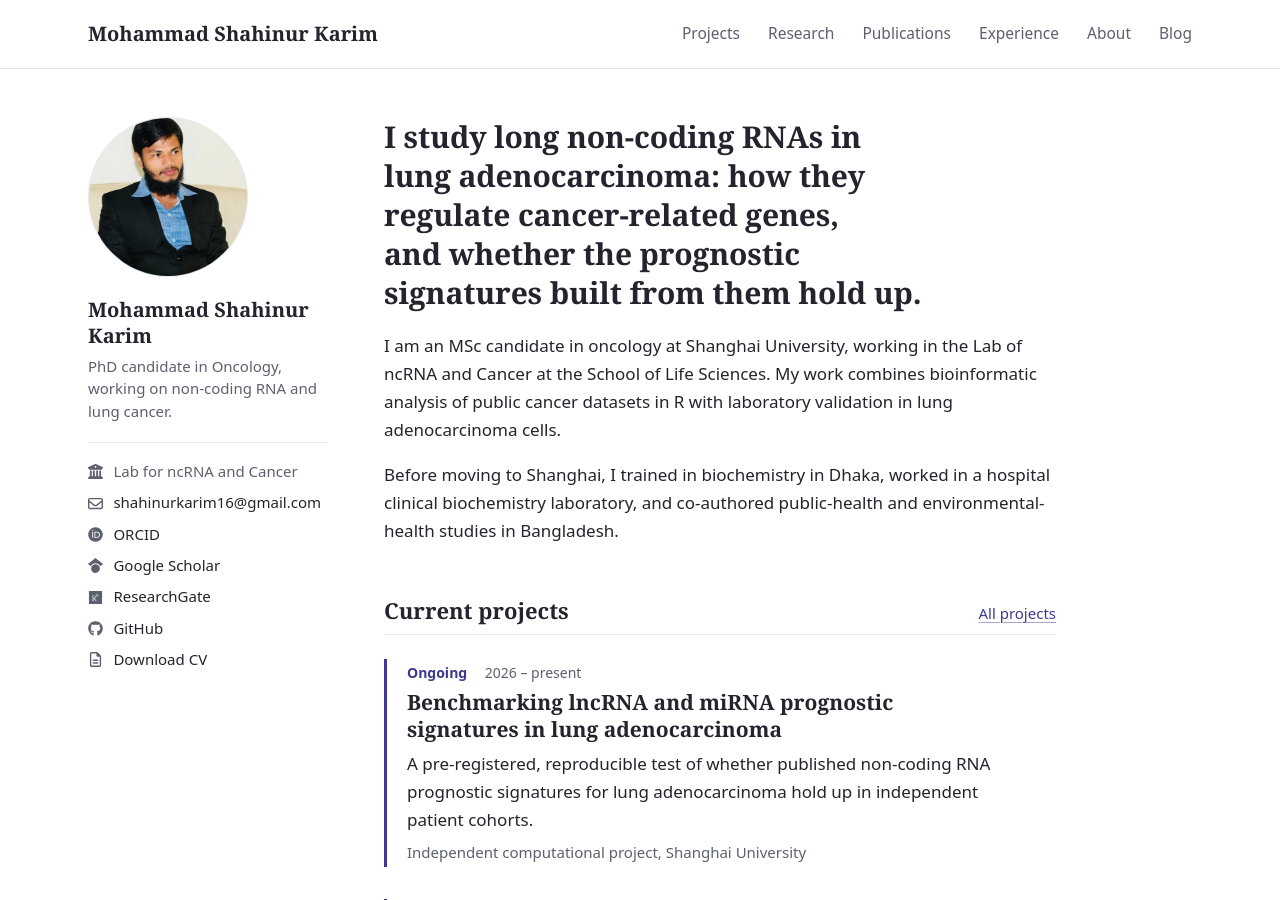
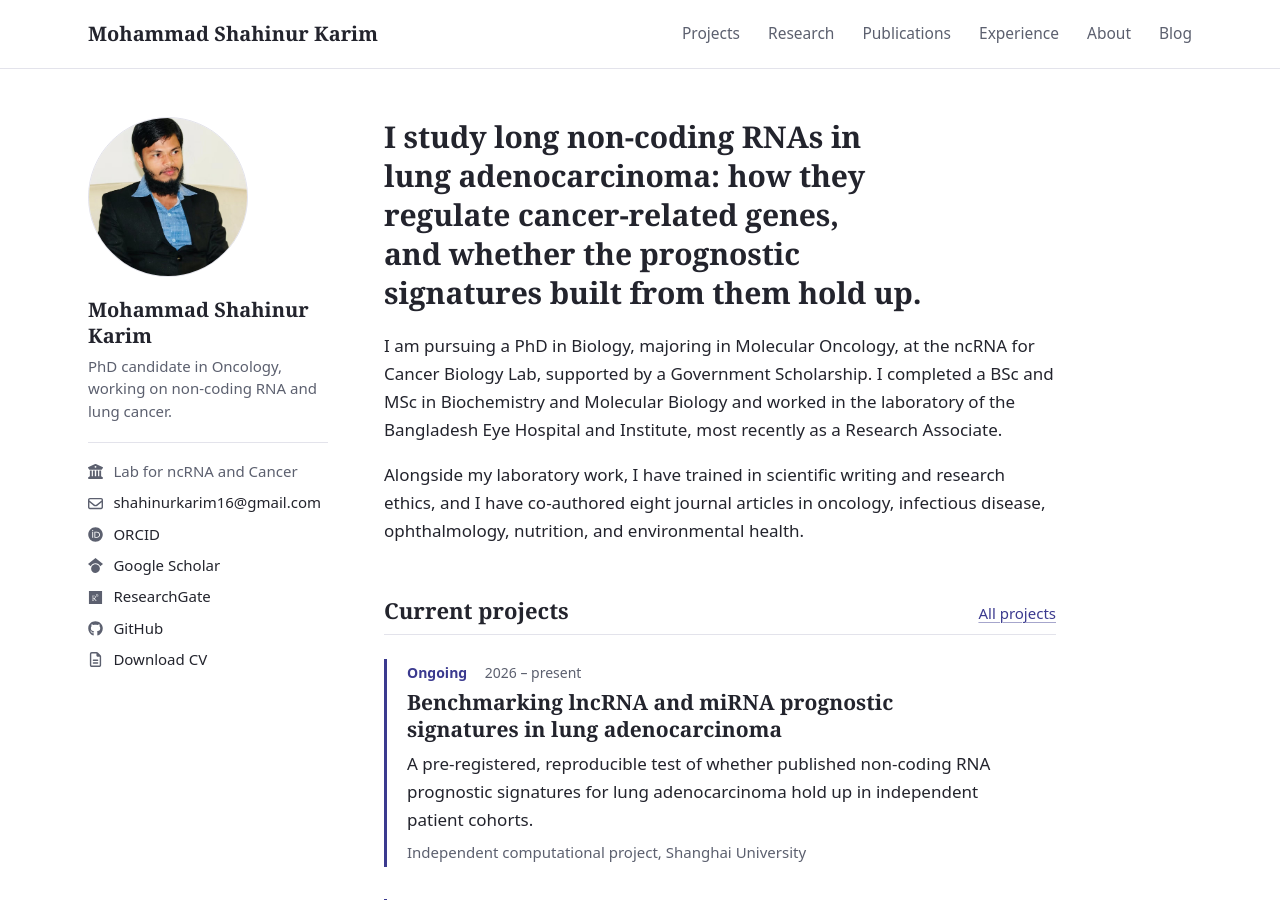
Before and after one commit to msks2016/msks2016.github.io, a Jekyll site: the page built from _pages/home.md, in a window 1280 px wide and 900 px high. Built offline with Jekyll 4.4.1, drawn with Linux system fonts in a browser that asks for light colours.

Commit message:
Update home.md

```diff
--- a/_pages/home.md
+++ b/_pages/home.md
@@ -8,6 +8,6 @@ recent_posts: 3                        # how many recent blog posts to show (0 h
 contact_text: "For questions about my work or possible collaborations, the best way to reach me is by email:"
 ---
 
-I am an MSc candidate in oncology at Shanghai University, working in the Lab of ncRNA and Cancer at the School of Life Sciences. My work combines bioinformatic analysis of public cancer datasets in R with laboratory validation in lung adenocarcinoma cells.
+I am pursuing a PhD in Biology, majoring in Molecular Oncology, at the ncRNA for Cancer Biology Lab, supported by a Government Scholarship. I completed a BSc and MSc in Biochemistry and Molecular Biology and worked in the laboratory of the Bangladesh Eye Hospital and Institute, most recently as a Research Associate.
 
-Before moving to Shanghai, I trained in biochemistry in Dhaka, worked in a hospital clinical biochemistry laboratory, and co-authored public-health and environmental-health studies in Bangladesh.
+Alongside my laboratory work, I have trained in scientific writing and research ethics, and I have co-authored eight journal articles in oncology, infectious disease, ophthalmology, nutrition, and environmental health.
```
